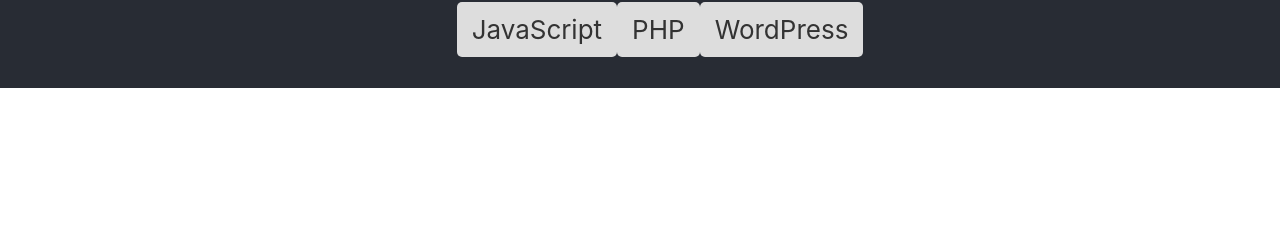
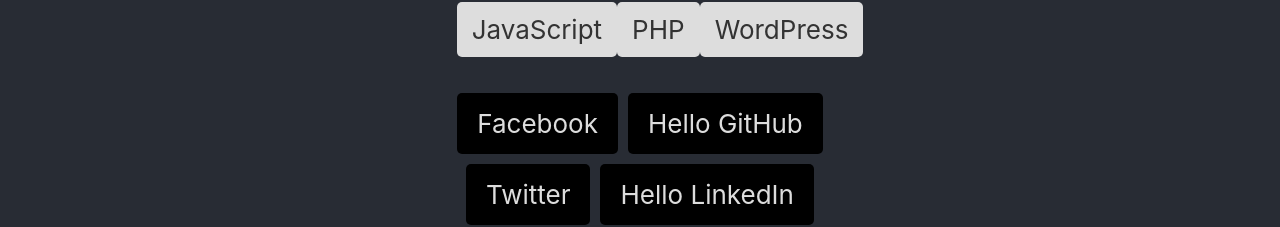
Before and after one commit to saifur703/react-core-concept, a React (Create React App) app: page / in a window 1280 px wide. Shown: the part 1293-1520 px from the top of the page. Before the commit the page ends 1381 px from the top, so only its background shows below. Built offline with nearby package versions, Linux system fonts and the light colour scheme; no server answers.

Commit message:
Social Links

```diff
--- a/src/App.js
+++ b/src/App.js
@@ -7,6 +7,7 @@
 import Person from './components/Person/Person';
 import Products from './components/Products/Products';
 import Skills from './components/Profile/Skills';
+import SocialLinks from './components/Profile/SocialLinks';
 
 function App() {
   return (
@@ -25,6 +26,8 @@
         {/* <Profile></Profile> */}
         <Skills skillA='React' skillB='Nodejs' skillC='MongoDB'></Skills>
         <Skills skillA='JavaScript' skillB='PHP' skillC='WordPress'></Skills>
+        <SocialLinks facebook='Facebook' gitHub='Hello GitHub' />
+        <SocialLinks twitter='Twitter' linkedIn='Hello LinkedIn' />
       </header>
     </div>
   );
--- a/src/components/Profile/SocialLinks.js
+++ b/src/components/Profile/SocialLinks.js
@@ -1,24 +1,31 @@
 import React from 'react';
 
-const SocialLinks = () => {
+const SocialLinks = (props) => {
+  console.log('Social Links', props.facebook);
+  const { facebook, twitter, linkedIn, gitHub } = props;
   return (
     <div className='social-links'>
       <ul>
+        {facebook && (
           <li>
-          <a href='/'>Facebook</a>
+            <a href='/'>{facebook}</a>
           </li>
+        )}
+        {twitter && (
           <li>
-          <a href='/'>Twitter</a>
+            <a href='/'>{twitter}</a>
           </li>
+        )}
+        {linkedIn && (
           <li>
-          <a href='/'>LinkedIn</a>
+            <a href='/'>{linkedIn}</a>
           </li>
+        )}
+        {gitHub && (
           <li>
-          <a href='/'>GitHub</a>
+            <a href='/'>{gitHub}</a>
           </li>
-        <li>
-          <a href='/'>YouTube</a>
-        </li>
+        )}
       </ul>
     </div>
   );
```
Also changed, not shown: src/components/Profile/Profile.js (+13 -2 lines). Lines whose indentation alone changed are shown as unchanged.
